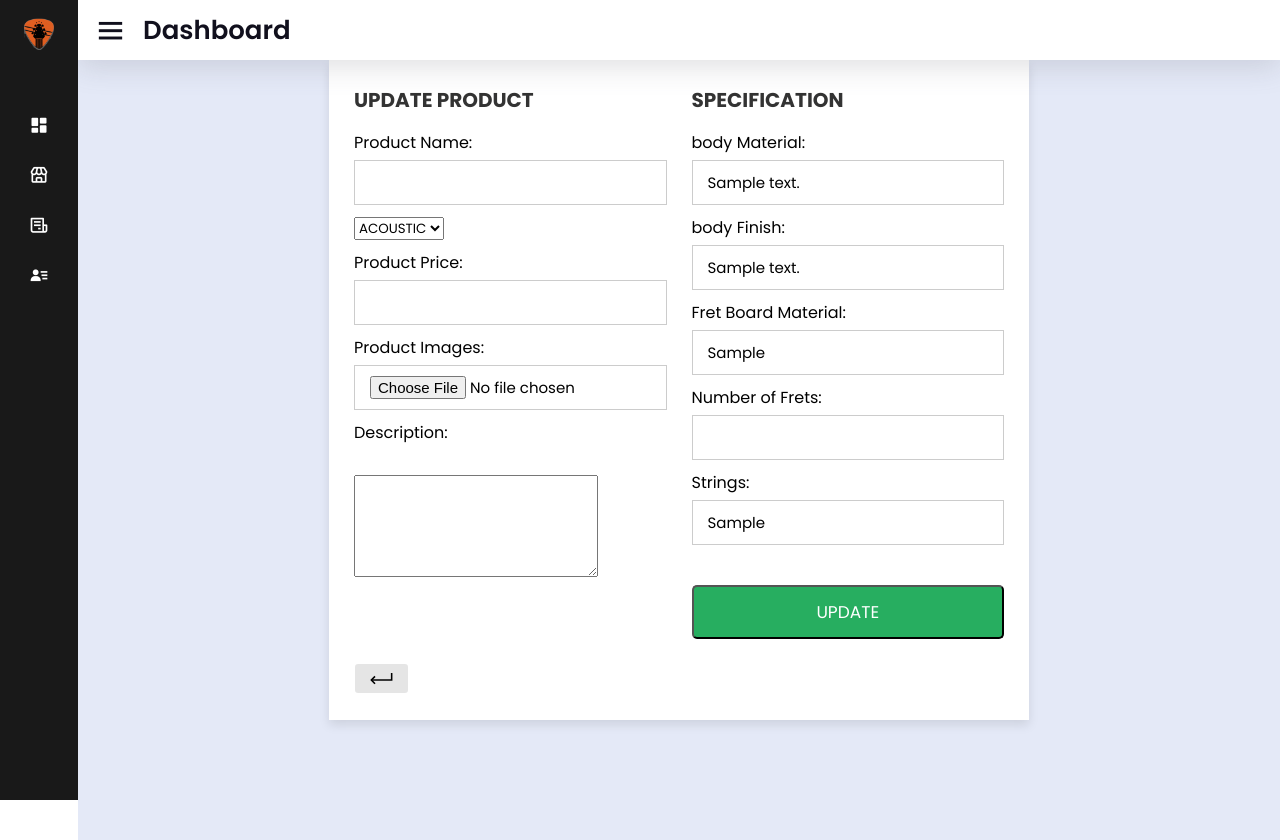
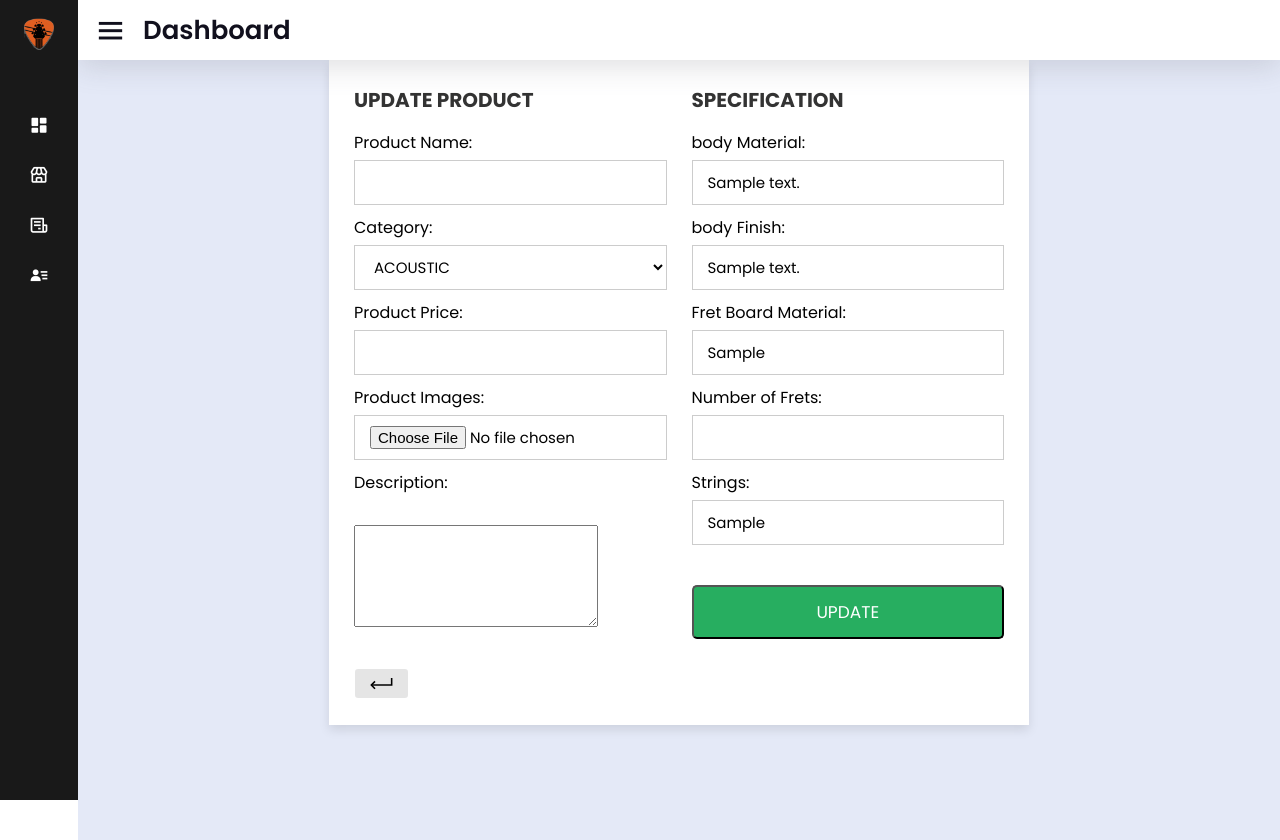
Before and after one commit to RenceJioSmith02/Xchords-Project, a PHP site: page /admin_panel/pop-ups.php?pop=updateProduct&updateId=1 in a window 1280 px wide. Shown: the top 840 px of the page. Run offline with PHP 8.4, Linux system fonts and the light colour scheme; tables that the repository leaves empty or names only in its code hold one stand-in row (values such as "Sample post"); data that the repository does not hold is empty; some libraries are stand-ins or nearby versions.

Commit message:
fix some shits

```diff
--- a/admin_panel/pop-ups.php
+++ b/admin_panel/pop-ups.php
@@ -173,8 +173,8 @@
                         </div>
 
                         <div class="inputBox">
+                            <span>Category:</span>
                             <select name="product-type" id="product-type">
-                                <option value="0">Category</option>
                                 <option value="1">ACOUSTIC</option>
                                 <option value="2">ELECTRIC</option>
                                 <option value="3">BASS</option>
@@ -254,11 +254,12 @@
                         </div>
 
                         <div class="inputBox">
-                            <select name="product-type">
-                                <option value="1" <?php if ($row['CID'] == '1') echo 'selected'; ?>>ACOUSTIC</option>
-                                <option value="2" <?php if ($row['CID'] == '2') echo 'selected'; ?>>ELECTRIC</option>
-                                <option value="3" <?php if ($row['CID'] == '3') echo 'selected'; ?>>BASS</option>
-                                <option value="4" <?php if ($row['CID'] == '4') echo 'selected'; ?>>UKALELE</option>
+                            <span>Category:</span>
+                            <select name="product-type" id="product-type">
+                                <option value="1">ACOUSTIC</option>
+                                <option value="2">ELECTRIC</option>
+                                <option value="3">BASS</option>
+                                <option value="4">UKALELE</option>
                             </select>
                         </div>
 
--- a/admin_panel/table.php
+++ b/admin_panel/table.php
@@ -200,7 +200,7 @@
                                     <td><?php echo $row['Pname'] ?></td>
                                     <td><?php echo $row['category'] ?></td>
                                     <td><?php echo $row['Pprice'] ?></td>
-                                    <td><?php echo $row['Pdescription'] ?></td>
+                                    <td class="description"><?php echo $row['Pdescription'] ?></td>
                                     <td>
 
                                         <a href="pop-ups.php?pop=viewSpecs&id=<?php echo $row['PID'] ?>"><ion-icon name="eye-outline"></ion-icon></a>
@@ -275,7 +275,7 @@
                                     <td><?php echo $row['Pname'] ?></td>
                                     <td><?php echo $row['category'] ?></td>
                                     <td><?php echo $row['Pprice'] ?></td>
-                                    <td><?php echo $row['Pdescription'] ?></td>
+                                    <td class="description"><?php echo $row['Pdescription'] ?></td>
                                     <td>
 
                                         <a href="pop-ups.php?pop=viewSpecs&id=<?php echo $row['PID'] ?>"><ion-icon name="eye-outline"></a>
--- a/relativeFiles/css/admin.css
+++ b/relativeFiles/css/admin.css
@@ -568,3 +568,10 @@
 .pagination a:hover:not(.active) {
   background-color: #ddd;
 }
+
+td.description {
+  width: 60px;
+  white-space: nowrap;
+  overflow: hidden;
+  text-overflow: ellipsis;
+}
--- a/relativeFiles/css/checkout.css
+++ b/relativeFiles/css/checkout.css
@@ -54,12 +54,16 @@
   display: block;
 }
 
-.shipping-container form .row .col .inputBox input{
+.shipping-container form .row .col .inputBox input,
+.shipping-container form .row .col .inputBox select{
   width: 100%;
   border:1px solid #ccc;
   padding:10px 15px;
   font-size: 15px;
   text-transform: none;
+}
+.shipping-container form .row .col .inputBox select{
+  background: none;
 }
 
 .shipping-container form .row .col .inputBox input:focus{
```
